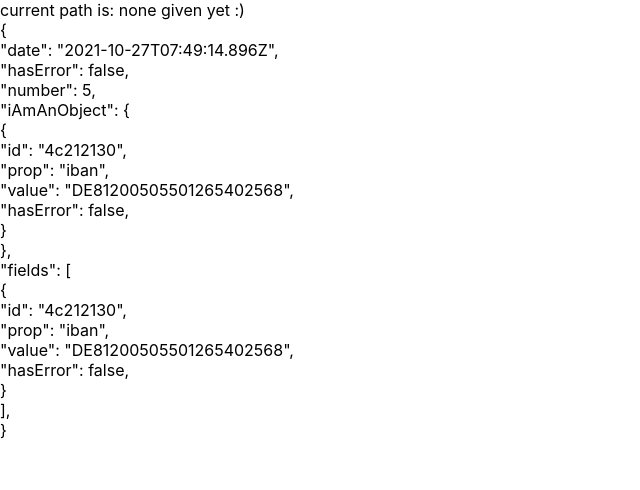
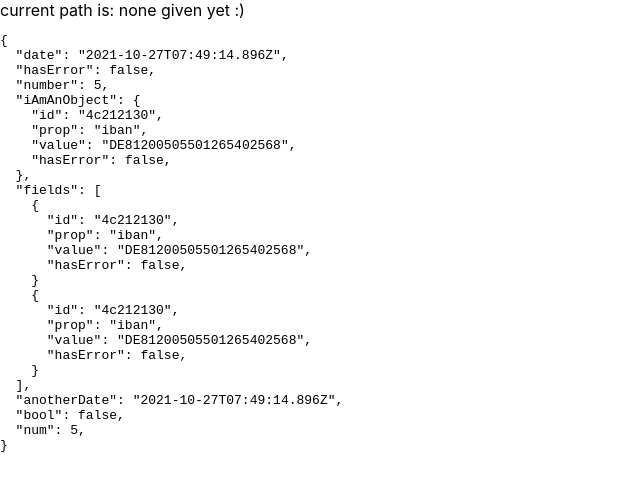
Before and after one commit to fuxi-de/json-explorer, a React (Create React App) app: page / in a window 1280 px wide. Shown: the top 490 px of the page, without its empty margins (0-640 px from the left). Built offline with nearby package versions, Linux system fonts and the light colour scheme.

Commit message:
REFACTOR: allow multiple array values // cleanup console.logs // refactor scope to use an array for indentation

```diff
--- a/src/App.tsx
+++ b/src/App.tsx
@@ -18,7 +18,16 @@ const testInput = {
       value: "DE81200505501265402568",
       hasError: false,
     },
+    {
+      id: "4c212130",
+      prop: "iban",
+      value: "DE81200505501265402568",
+      hasError: false,
+    },
   ],
+  anotherDate: "2021-10-27T07:49:14.896Z",
+  bool: false,
+  num: 5,
 };
 
 function App() {
--- a/src/components/JsonExplorer.tsx
+++ b/src/components/JsonExplorer.tsx
@@ -10,14 +10,15 @@ const JsonExplorer: FunctionComponent<JsonExplorerProps> = ({
   onKeyClicked,
 }) => {
   const isPrimitiveJsonValue = (value: any) => typeof value !== "object";
-  const printScope = (scope: string) => {
-    console.log(scope);
-    onKeyClicked(scope);
+  const indentation = "  ";
+  const printScope = (scope: string[]) => {
+    onKeyClicked(scope.join("."));
   };
 
   const traverseJsonAndDelegateRendering = (
     object: Record<string, any>,
-    scope = "root"
+    scope: string[] = [],
+    shouldRenderBrackets = true
   ): JSX.Element => {
     const renderableJson = Object.entries(object).map(([key, value]) => {
       if (isPrimitiveJsonValue(value)) {
@@ -26,24 +27,30 @@ const JsonExplorer: FunctionComponent<JsonExplorerProps> = ({
         return renderReferenceType(key, value, scope);
       }
     });
-    return (
-      <div>
-        <span>{"{"}</span>
+    const key = scope.join(".");
+    return shouldRenderBrackets ? (
+      <div key={key}>
+        <span>{`${indentation.repeat(scope.length)}{`}</span>
         {renderableJson}
-        <span>{"}"}</span>
+        <span>{`${indentation.repeat(scope.length)}}`}</span>
       </div>
+    ) : (
+      <div key={key}>{renderableJson}</div>
     );
   };
 
   const renderPrimitiveType = (
     key: string,
     value: any,
-    scope: string
+    scope: string[]
   ): JSX.Element => {
-    const currentScope = `${scope}.${key}`;
+    const currentScope = [...scope, key];
+    const currentIndentation = `${indentation.repeat(currentScope.length)}`;
     return (
       <div key={key}>
-        <span onClick={() => printScope(currentScope)}>{`"${key}"`}: </span>
+        <span onClick={() => printScope(currentScope)}>
+          {`${currentIndentation}"${key}"`}:{" "}
+        </span>
         <span>{JSON.stringify(value)},</span>
       </div>
     );
@@ -52,33 +59,38 @@ const JsonExplorer: FunctionComponent<JsonExplorerProps> = ({
   const renderReferenceType = (
     key: string,
     value: any,
-    scope: string
+    scope: string[]
   ): JSX.Element => {
+    const currentScope = [...scope, key];
+    const currentIndentation = `${indentation.repeat(currentScope.length)}`;
     if (value?.constructor.name === "Array") {
-      return value.map((value: any, index: number) => {
-        const currentScope = `${scope}.${key}.[${index}]`;
       return (
         <div key={key}>
-            <span onClick={() => printScope(currentScope)}>{`"${key}"`}: </span>
+          <span onClick={() => printScope(currentScope)}>
+            {`${currentIndentation}"${key}"`}:{" "}
+          </span>
           <span>[</span>
-            {traverseJsonAndDelegateRendering(value, currentScope)}
-            <span>],</span>
+          {value.map((value: any, index: number) => {
+            const nestedScope = [...scope, key, `[${index}]`];
+            return traverseJsonAndDelegateRendering(value, nestedScope);
+          })}
+          <span>{`${currentIndentation}],`}</span>
         </div>
       );
-      });
     } else {
-      const currentScope = `${scope}.${key}`;
       return (
         <div key={key}>
-          <span onClick={() => printScope(currentScope)}>{`"${key}"`}: </span>
+          <span onClick={() => printScope(currentScope)}>
+            {`${currentIndentation}"${key}"`}:{" "}
+          </span>
           <span>{"{"}</span>
-          {traverseJsonAndDelegateRendering(value, currentScope)}
-          <span>{"},"}</span>
+          {traverseJsonAndDelegateRendering(value, currentScope, false)}
+          <span>{`${currentIndentation}},`}</span>
         </div>
       );
     }
   };
 
-  return traverseJsonAndDelegateRendering(input);
+  return <pre>{traverseJsonAndDelegateRendering(input)}</pre>;
 };
 export default JsonExplorer;
```
Lines whose indentation alone changed are shown as unchanged.
